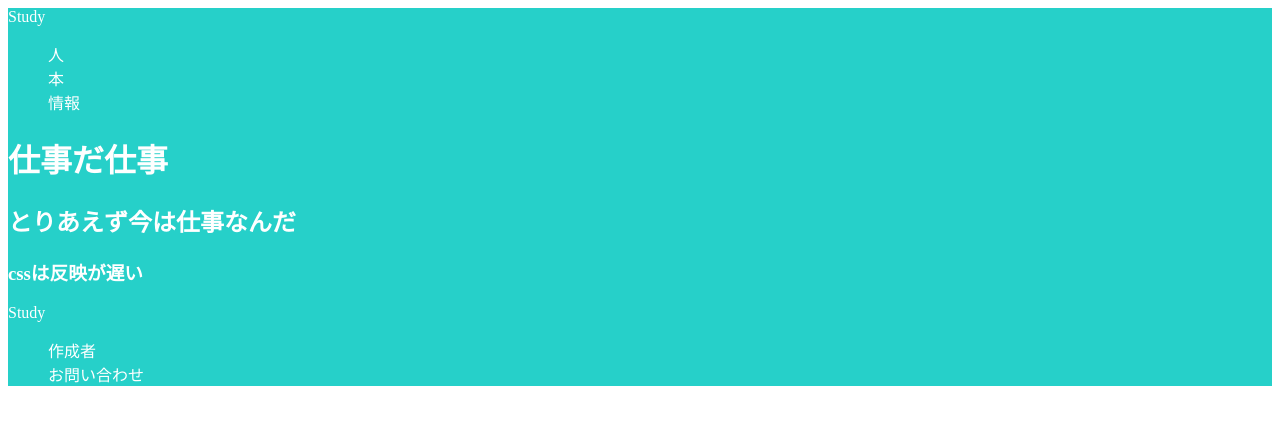
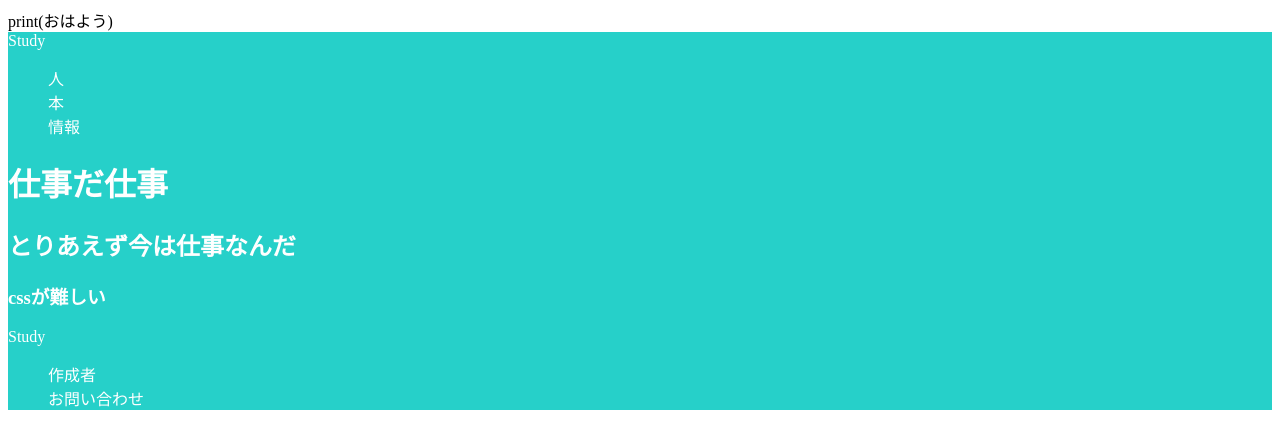
Before and after one commit to studychange/studychange.github.io, a plain HTML site: page index.html in a window 1280 px wide. Drawn offline with Linux system fonts and the light colour scheme.

Commit message:
Update index.html

```diff
--- a/index.html
+++ b/index.html
@@ -6,6 +6,7 @@
     <link rel="stylesheet" href="stylesheet.css">
   </head>
   <body>
+    print(おはよう)
     <div class="header">
       <div class="header-logo">Study</div>
       <div class="header-list">
@@ -17,7 +18,7 @@
     <div class="main">
       <h1>仕事だ仕事</h1>
       <h2>とりあえず今は仕事なんだ</h2>
-      <h3>cssは反映が遅い</h3>
+      <h3>cssが難しい</h3>
     </div>
     <div class="fooder">
       <div class="footer-logo">Study</div>
@@ -25,6 +26,7 @@
         <ul>
           <li>作成者</li>
           <li>お問い合わせ</li>
+
     </div>
   </body>
 </html>
```
